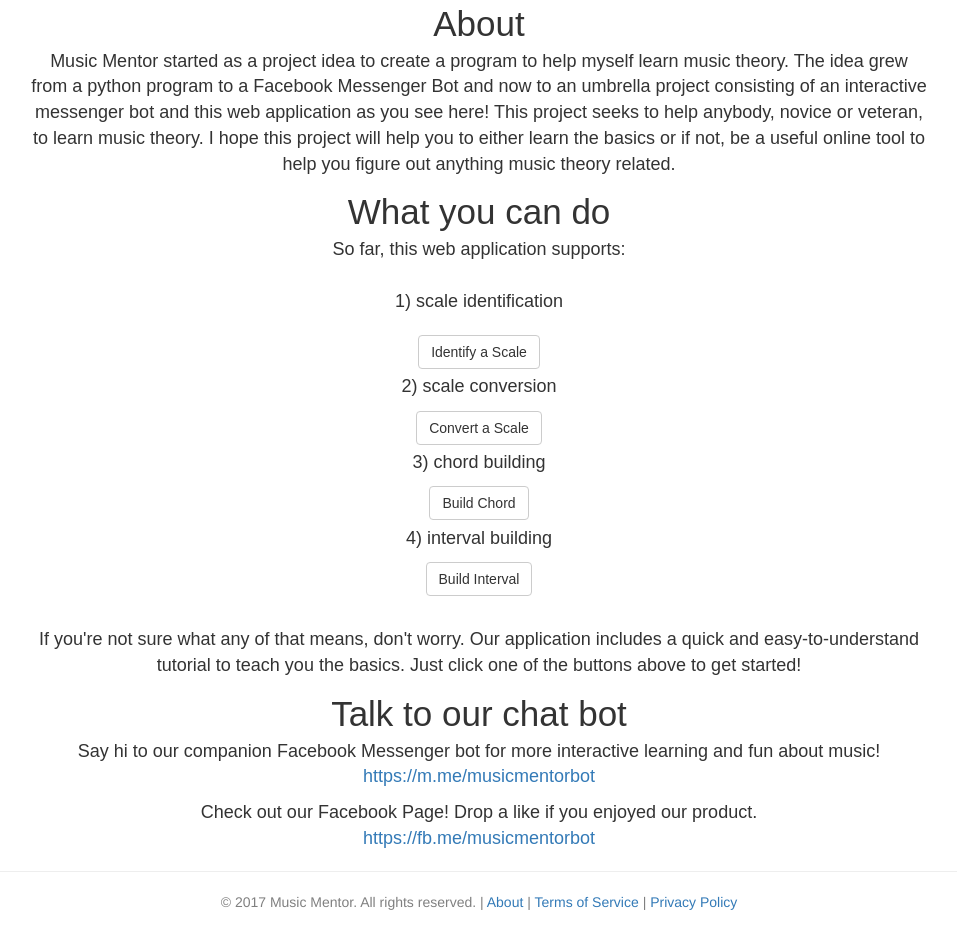
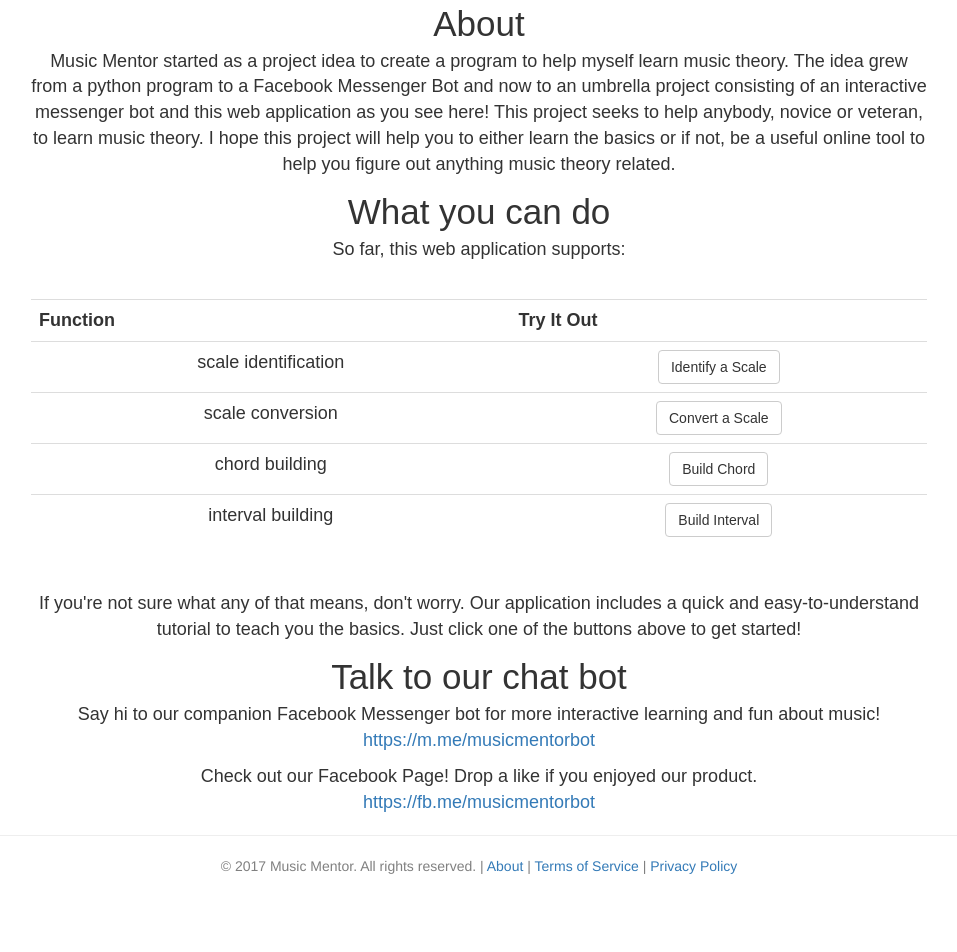
Before and after one commit to anthonyc1/MusicMentorApp, a Flask app: page / in a window 1280 px wide. Shown: the part 387-1339 px from the top of the page, without its empty margins (161-1118 px from the left). After the commit the page ends 1261 px from the top, so only its background shows below. Run offline with Flask 2, Linux system fonts and the light colour scheme; some libraries are stand-ins or nearby versions.

Commit message:
add table design

```diff
--- a/templates/index.html
+++ b/templates/index.html
@@ -47,14 +47,28 @@
 	<p>Music Mentor started as a project idea to create a program to help myself learn music theory. The idea grew from a python program to a Facebook Messenger Bot and now to an umbrella project consisting of an interactive messenger bot and this web application as you see here! This project seeks to help anybody, novice or veteran, to learn music theory. I hope this project will help you to either learn the basics or if not, be a useful online tool to help you figure out anything music theory related.</p>
 	<center>What you can do</center>
 	<p>So far, this web application supports:<br><br>
-		1) scale identification<br>
-		<center><a href="{{ url_for('identifyscale') }}"><button type="button" class="btn btn-default">Identify a Scale</button></a></center>
-		2) scale conversion<br>
-		<center><a href="{{ url_for('convertscale') }}"><button type="button" class="btn btn-default">Convert a Scale</button></a></center>
-		3) chord building<br>
-		<center><a href="{{ url_for('buildchord') }}"><button type="button" class="btn btn-default">Build Chord</button></a></center>
-		4) interval building<br>
-		<center><a href="{{ url_for('buildinterval') }}"><button type="button" class="btn btn-default">Build Interval</button></a></center>
+	<table class="table">
+		<tr>
+			<th>Function</th>
+			<th>Try It Out</th>
+		</tr>
+		<tr>
+			<td>scale identification</td>
+			<td><a href="{{ url_for('identifyscale') }}"><button type="button" class="btn btn-default">Identify a Scale</button></a></td>
+		</tr>
+		<tr>
+			<td>scale conversion</td>
+			<td><a href="{{ url_for('convertscale') }}"><button type="button" class="btn btn-default">Convert a Scale</button></a></td>
+		</tr>
+		<tr>
+			<td>chord building</td>
+			<td><a href="{{ url_for('buildchord') }}"><button type="button" class="btn btn-default">Build Chord</button></a></td>
+		</tr>
+		<tr>
+			<td>interval building</td>
+			<td><a href="{{ url_for('buildinterval') }}"><button type="button" class="btn btn-default">Build Interval</button></a></td>
+		</tr>
+	</table>
 		<br>If you're not sure what any of that means, don't worry. Our application includes a quick and easy-to-understand tutorial to teach you the basics. Just click one of the buttons above to get started!</p>
 	<center>Talk to our chat bot</center>
 	<p>Say hi to our companion Facebook Messenger bot for more interactive learning and fun about music!<br>
```
